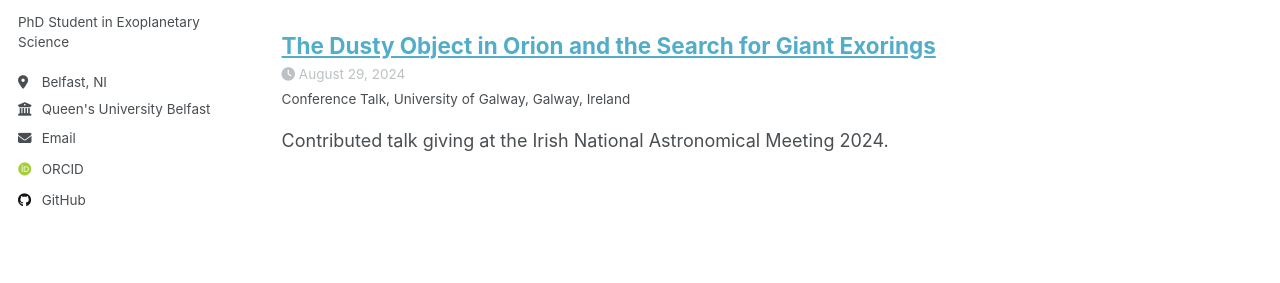
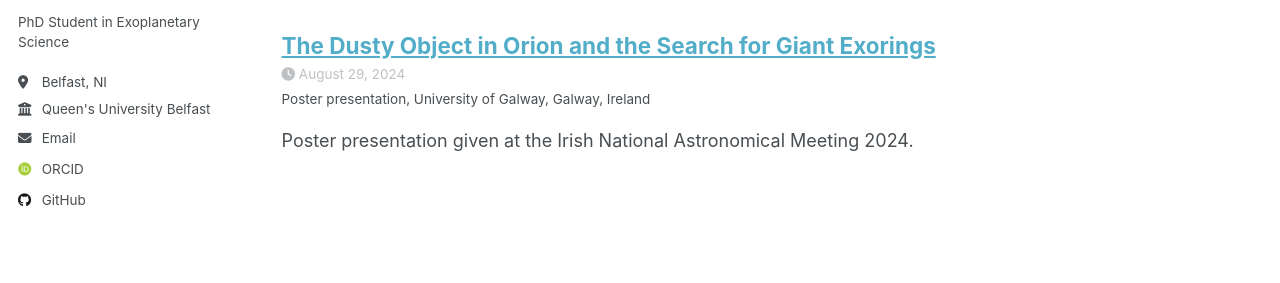
Before and after one commit to nmallaghan/nmallaghan.github.io, a Jekyll site: the page built from _pages/talks.html, in a window 1280 px wide and 900 px high, scrolled down 737 px. Shown: the part 333-616 px from the top of the window. Built offline with Jekyll 4.4.1, drawn with Linux system fonts in a browser that asks for light colours; some web fonts are replaced; a script that is not in the unit is left out.

Commit message:
Update talk-4.md

```diff
--- a/_talks/talk-4.md
+++ b/_talks/talk-4.md
@@ -1,11 +1,11 @@
 ---
 title: "The Dusty Object in Orion and the Search for Giant Exorings"
 collection: talks
-type: "Conference Talk"
+type: "Poster presentation"
 permalink: /talks/talk-4.md
 venue: "University of Galway"
 date: 29-08-2024
 location: "Galway, Ireland"
 ---
 
-Contributed talk giving at the Irish National Astronomical Meeting 2024.
+Poster presentation given at the Irish National Astronomical Meeting 2024.
```
